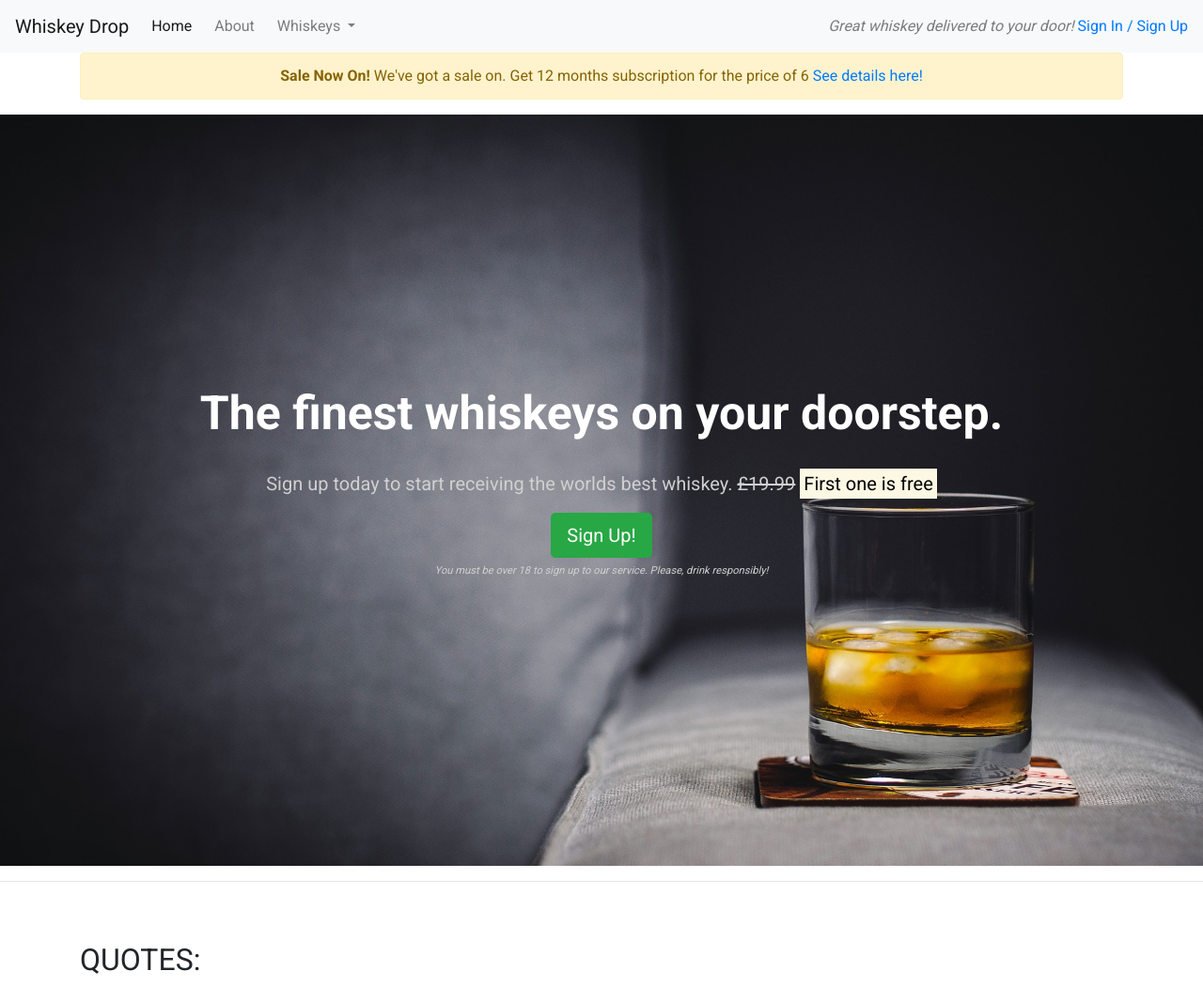
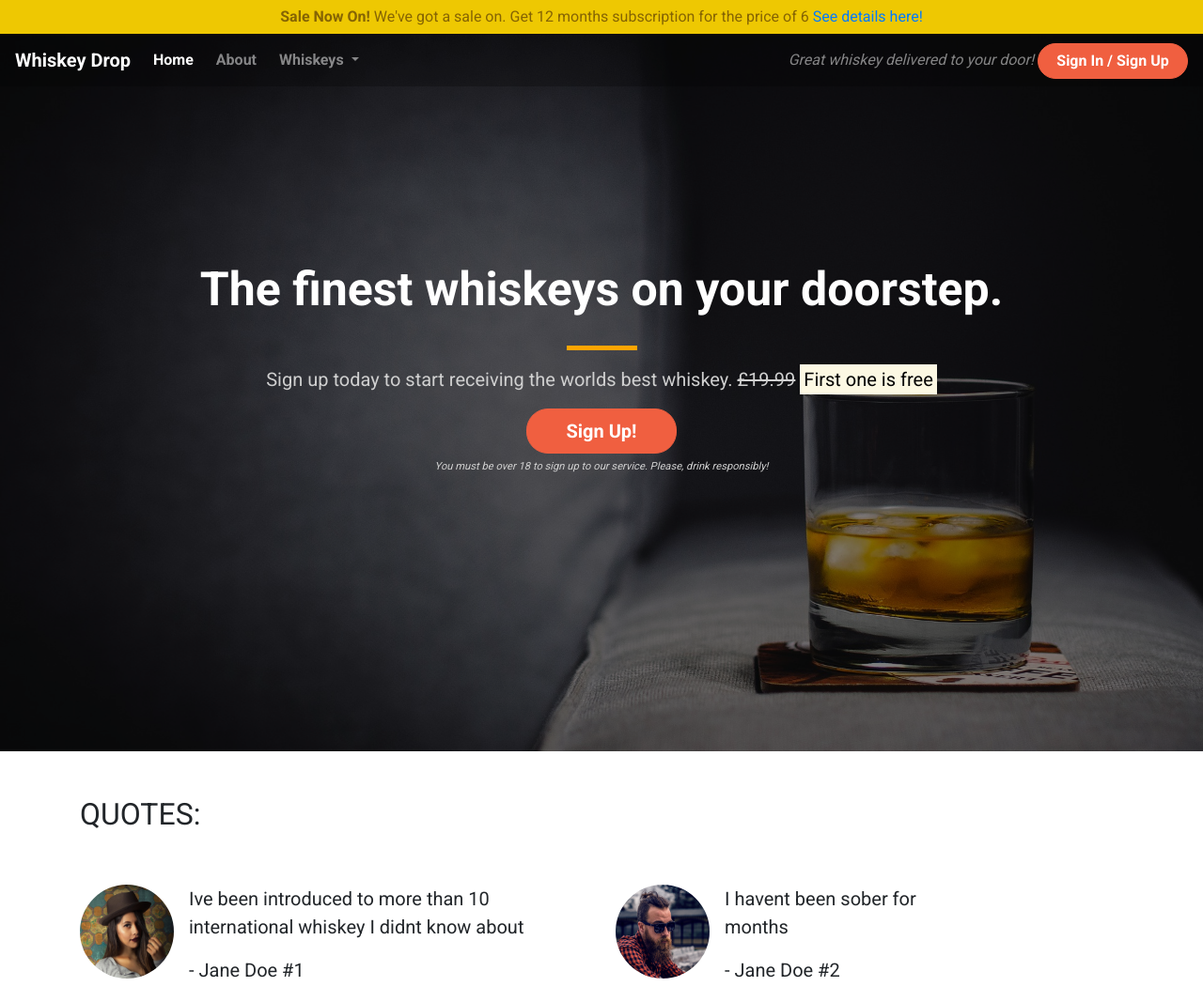
Before and after one commit to kayechasr/whiskey-drop, a plain HTML site: page index.html in a window 1280 px wide. Shown: the top 1067 px of the page at 94% size. Drawn offline with nearby package versions, Linux system fonts and the light colour scheme.

Commit message:
Feat - styled background image container, nav-bars and alert btn

```diff
--- a/css/style.css
+++ b/css/style.css
@@ -4,7 +4,17 @@ body {
   font-family: "Roboto", sans-serif;
 }
 
-.alert-container {
+.alert-container .col-12 {
+  padding-left: 0;
+  padding-right: 0;
+}
+
+.site-wide-alert{
+  border-radius: 0;
+  margin-bottom: 0;
+  padding: 5px 15px;
+      background-color: #eec802;
+    border-color: #eec802;
 }
 
 .callout-container {
@@ -17,33 +27,112 @@ body {
   display: flex;
   justify-content: center;
   align-items: center;
+  position: relative;
 }
 
-
+.opaque-overlay {
+  position: absolute;
+  top: 0;
+  left: 0;
+  width: 100%;
+  height: 100%;
+  background-color: rgba(0, 0, 0, 0.5);
+}
 .quotes-container {
 }
 
 .features-container {
 }
 
+/* Block-divider */
+
+.block-divider {
+  width: 75px;
+  height: 5px;
+  background-color: orange;
+  border: 0;
+}
+
+.block-divider-orange {
+  background-color: orange;
+}
+
+.block-divider-short {
+  width: 35px;
+}
+
+/* Navbar */
+
+.navalert-container {
+  position: absolute;
+  top: 0;
+  left: 0;
+  padding-left: 0;
+  padding-right: 0;
+  z-index: 1;
+}
+
+.navbar {
+  margin-bottom: 0;
+  border: 0;
+  width: 100%;
+  background-color: rgba(0, 0, 0, 0.25);
+}
+
+.navbar .navbar-toggler {
+  border: 0;
+}
+
+.navbar-brand {
+  font-weight: bold;
+}
+
+.navbar .navbar-nav a {
+  font-weight: bold;
+}
+
 /* Header-text */
 
-.header-text{
+.header-text {
   color: #fff;
   font-weight: bold;
   margin-bottom: 30px;
   font-size: 50px;
 }
 
-.callout .lead{
+.callout .lead {
   font-size: 1.25rem;
   font-weight: 300;
   color: #d0d0d0;
   font-size: 20px;
 }
 
-.callout small{
+.callout small {
   font-size: 70%;
   font-style: italic;
   color: #d0d0d0;
 }
+
+/* Buttons */
+
+.btn--cta {
+  font-weight: bold;
+  border-radius: 23px;
+  width: 160px;
+}
+
+.btn--red {
+  color: #fff;
+  background-color: #f05f40;
+  border-color: #f05f40;
+}
+
+.btn--red:hover,
+.btn--red:active,
+.btn--red:focus,
+.btn--red:active:focus {
+  background-color: #95331e;
+  border-color: #95331e;
+  color: #fff;
+
+}
--- a/index.html
+++ b/index.html
@@ -15,11 +15,24 @@
 </head>
 
 <body>
-    <nav class="navbar navbar-light bg-light navbar-expand-sm">
+    <div class="container-fluid navalert-container">
+        <div class="container-fluid alert-container">
+            <div class="row d-none d-sm-block d-lg-block">
+                <div class="col-12">
+                    <div class="site-wide-alert alert alert-warning text-center"><strong>Sale Now On!</strong> We've got
+                        a sale on. Get
+                        12 months
+                        subscription for the price of 6 <a href=""> See details here!</a>
+                    </div>
+                </div>
+            </div>
+        </div>
+        <nav class="navbar navbar-dark navbar-expand-sm">
             <a href="/" class="navbar-brand">Whiskey Drop</a>
 
             <button class="navbar-toggler ml-auto" type="button" data-toggle="collapse" data-target="#navbarNavDropdown"
                 aria-controls="navbarNavDropdown" aria-expanded="false" aria-label="Toggle navigation">
+
                 <span class="navbar-toggler-icon"></span>
             </button>
 
@@ -40,50 +53,44 @@
                             <a class="dropdown-item" href="#">American</a>
                         </div>
                     </li>
-                <li class="nav-item mr-2 d-block d-sm-none"><a class="nav-link" href="/login">Sign In / Sign Up</a></li>
+                    <li class="nav-item mr-2 d-block d-sm-none"><a class="nav-link" href="/login">Sign In / Sign Up</a>
+                    </li>
                 </ul>
             </div>
 
             <div class="d-none d-md-block">
                 <p class="navbar-text my-auto ms-auto"><i>Great whiskey delivered to your door!</i></p>
-            <a href="/login">Sign In / Sign Up</a>
+                <a href="#" class="btn btn--cta btn--red shadow-none">Sign In / Sign Up</a>
             </div>
         </nav>
+    </div>
 
-
-    <!-- Alert -->
-    <div class="container alert-container">
-        <div class="row">
-            <div class="col-12">
-                <div class="alert alert-warning text-center"><strong>Sale Now On!</strong> We've got a sale on. Get
-                    12 months
-                    subscription for the price of 6 <a href=""> See details here!</a>
-                </div>
-            </div>
-        </div>
-    </div>
 
     <!-- Callout -->
     <div class="container-fluid callout-container">
+        <div class="opaque-overlay">&nbsp;</div>
+        <div class="row">
             <div class="col-12">
                 <section class="callout text-center p-5">
                     <h1 class="header-text">The finest whiskeys on your doorstep.
                     </h1>
+                    <hr class="block-divider block-divider-orange">
                     <p class="lead">
                         Sign up today to start receiving the
                         worlds best whiskey. <s class="d-none d-sm-inline">£19.99</s>
                         <span class="d-inline d-sm-none"><br></span> <strong><mark>First one is
                                 free</mark></strong>
                     </p>
-                <button class=" btn btn-success btn-lg" data-toggle="modal" data-target="#signUpModal">Sign
+                    <button class=" btn btn-success btn-lg btn--cta btn--red shadow-none" data-toggle="modal"
+                        data-target="#signUpModal">Sign
                         Up!</button>
                     <p class="text-muted"><small>You must be over 18 to sign up to our service. Please, drink
                             responsibly!</small></p>
                 </section>
             </div>
         </div>
-    <hr />
         <!-- callout -->
+    </div>
 
     <!-- Quotes -->
     <div class="container quotes-container">
```
Also changed, not shown: css/styles.css (deleted). Lines whose indentation alone changed are shown as unchanged.
